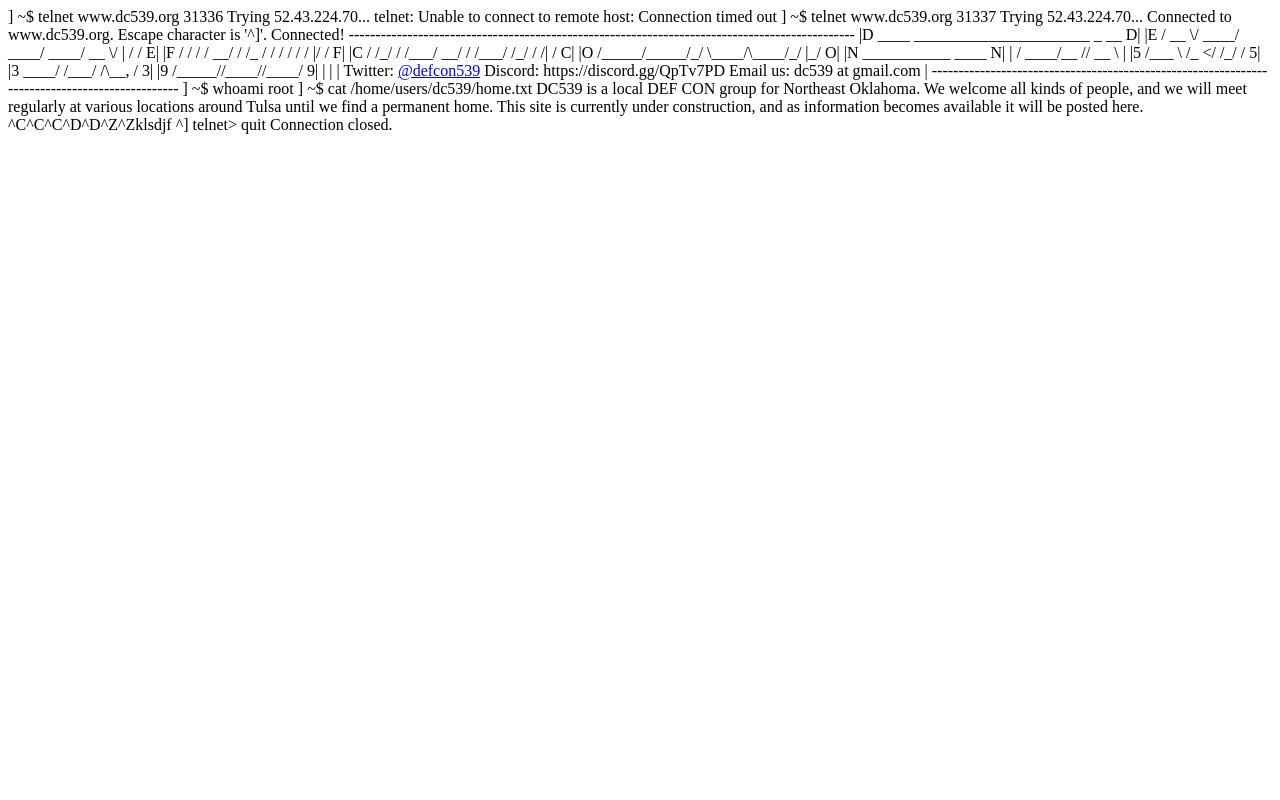
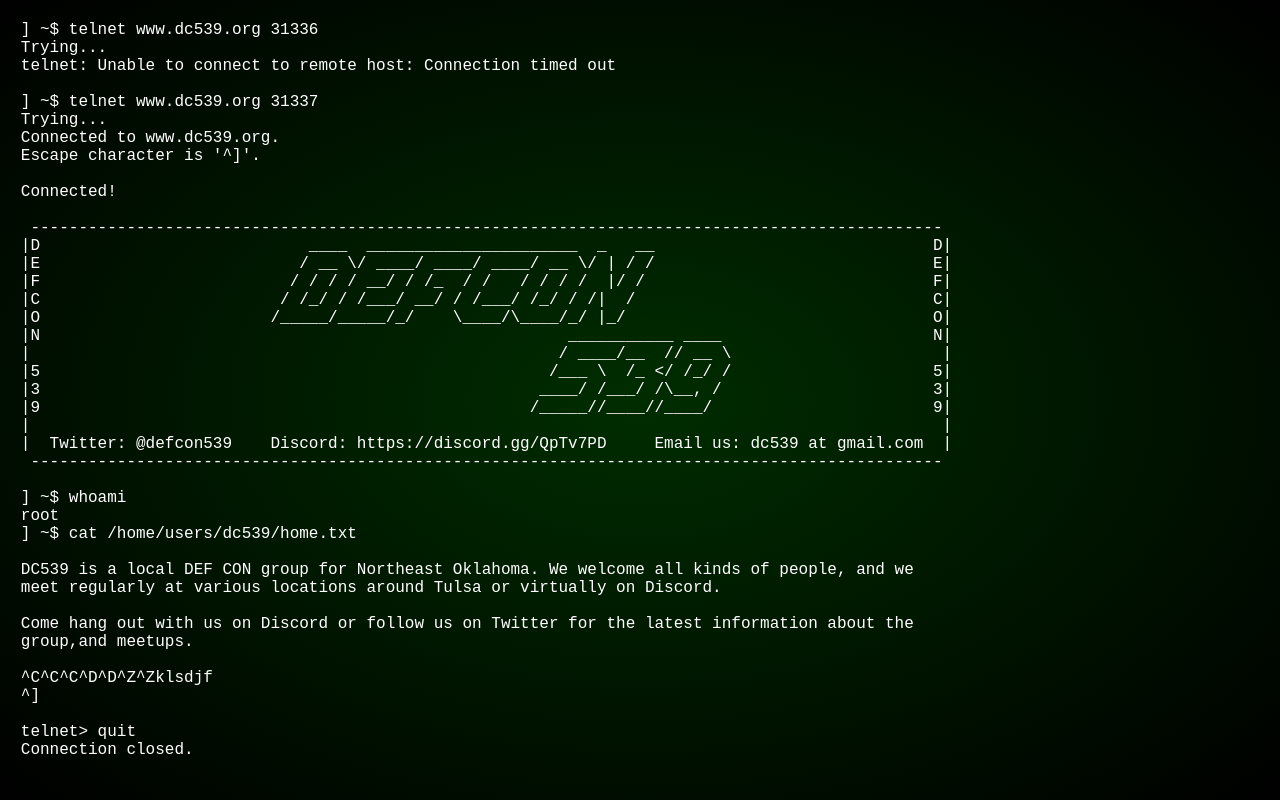
Before and after one commit to dc539/dc539.github.io, a plain HTML site: page index.html in a window 1280 px wide. Drawn offline with Linux system fonts and the light colour scheme.

Commit message:
main page first commit

```diff
--- a/index.html
+++ b/index.html
@@ -1,9 +1,24 @@
+<html>
+<style>
+  body {
+  background-color: black;
+  background-image: radial-gradient(
+    rgba(0, 75, 0, 0.6), black 100%
+  );
+  margin: 0;
+  padding: 1.3rem;
+  color: white;
+  font: 1rem Inconsolata, monospace;
+}
+</style>
+  <body>
+    <pre>
 ] ~$ telnet www.dc539.org 31336
-Trying 52.43.224.70...
+Trying...
 telnet: Unable to connect to remote host: Connection timed out
 
 ] ~$ telnet www.dc539.org 31337
-Trying 52.43.224.70...
+Trying...
 Connected to www.dc539.org.
 Escape character is '^]'.
 
@@ -21,19 +36,24 @@ Connected!
 |3                                                    ____/ /___/ /\__, /                      3|
 |9                                                   /_____//____//____/                       9|
 |                                                                                               |
-|  Twitter: <a href="https://twitter.com/defcon539" style="color:blue">@defcon539</a>    Discord: https://discord.gg/QpTv7PD     Email us: dc539 at gmail.com  |
+|  Twitter: @defcon539    Discord: https://discord.gg/QpTv7PD     Email us: dc539 at gmail.com  |
  -----------------------------------------------------------------------------------------------
 
 ] ~$ whoami
 root
 ] ~$ cat /home/users/dc539/home.txt
 
-DC539 is a local DEF CON group for Northeast Oklahoma. We welcome all kinds of people, and we will meet regularly at various locations around Tulsa until we find a permanent home.
+DC539 is a local DEF CON group for Northeast Oklahoma. We welcome all kinds of people, and we
+meet regularly at various locations around Tulsa or virtually on Discord.
 
-This site is currently under construction, and as information becomes available it will be posted here.
+Come hang out with us on Discord or follow us on Twitter for the latest information about the
+group,and meetups.
 
 ^C^C^C^D^D^Z^Zklsdjf
 ^]
 
 telnet> quit
 Connection closed.
+    </pre>
+  </body>
+</html>
```
Also changed, not shown: 1 other file.
